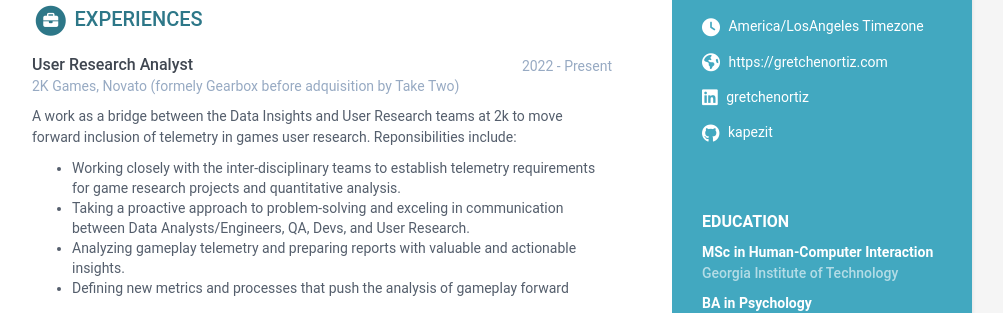
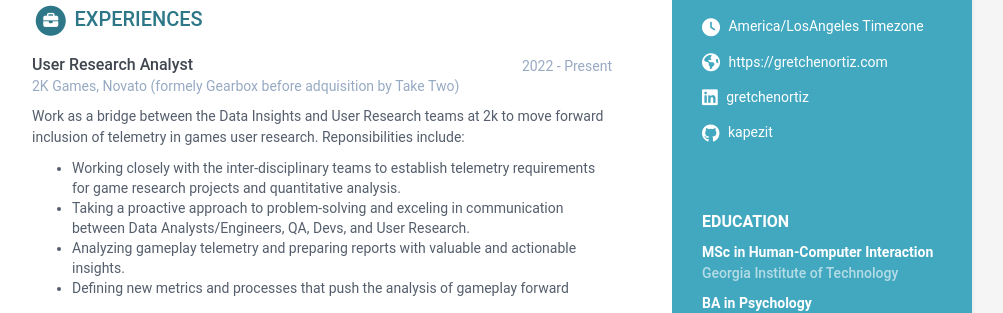
Before and after one commit to kapezit/kapezit.github.io, a Jekyll site: the page built from index.html, in a window 1280 px wide and 900 px high. Shown: the part 299-612 px from the top of the window, without its empty margins (168-1171 px from the left). Built offline with Jekyll 4.4.1, drawn with Linux system fonts in a browser that asks for light colours.

```diff
--- a/_data/data.yml
+++ b/_data/data.yml
@@ -81,7 +81,7 @@ experiences:
         time: 2022 - Present
         company: 2K Games, Novato (formely Gearbox before adquisition by Take Two)
         details: |
-          A work as a bridge between the Data Insights and User Research teams at 2k to move forward inclusion of telemetry in games user research. Reponsibilities include:
+          Work as a bridge between the Data Insights and User Research teams at 2k to move forward inclusion of telemetry in games user research. Reponsibilities include:
             - Working closely with the inter-disciplinary teams to establish telemetry requirements for game research projects and quantitative analysis.
             - Taking a proactive approach to problem-solving and exceling in communication between Data Analysts/Engineers, QA, Devs, and User Research.
             - Analyzing gameplay telemetry and preparing reports with valuable and actionable insights.
```
